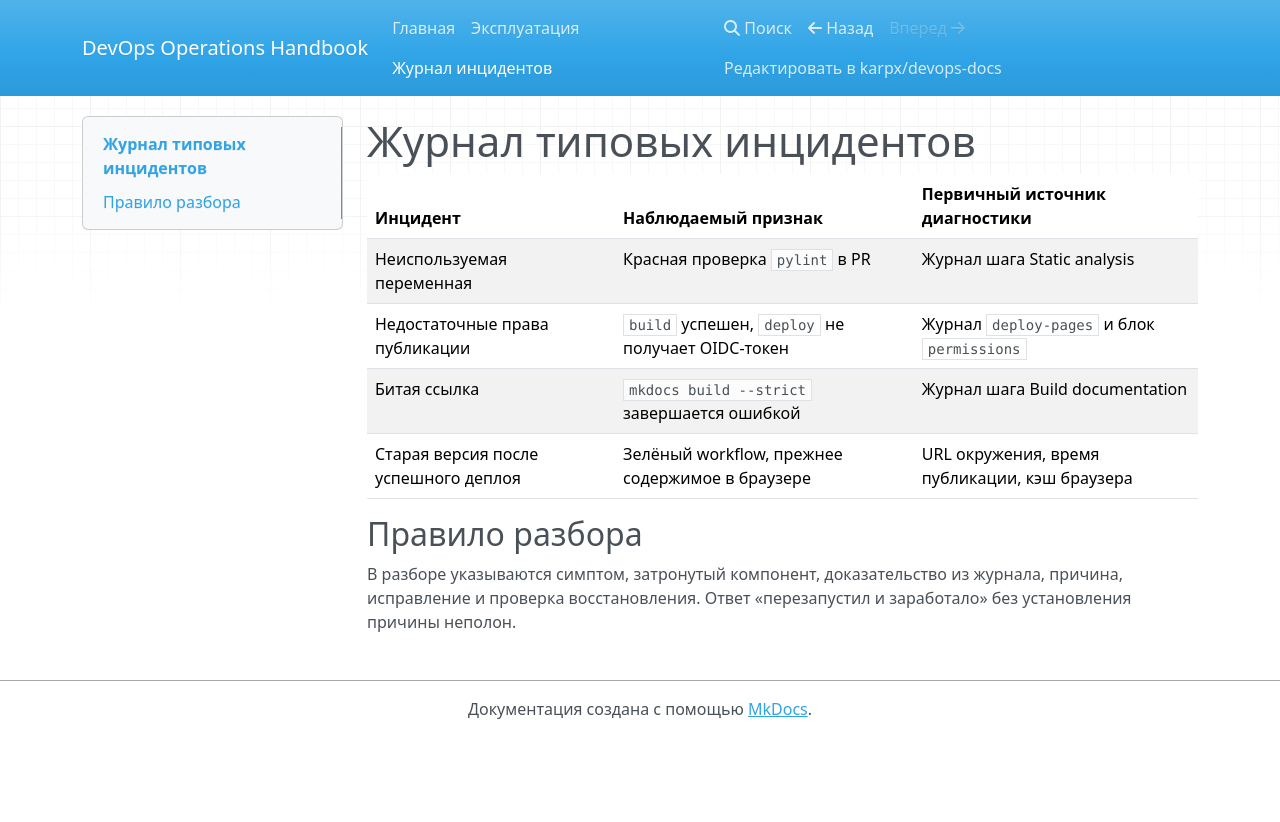
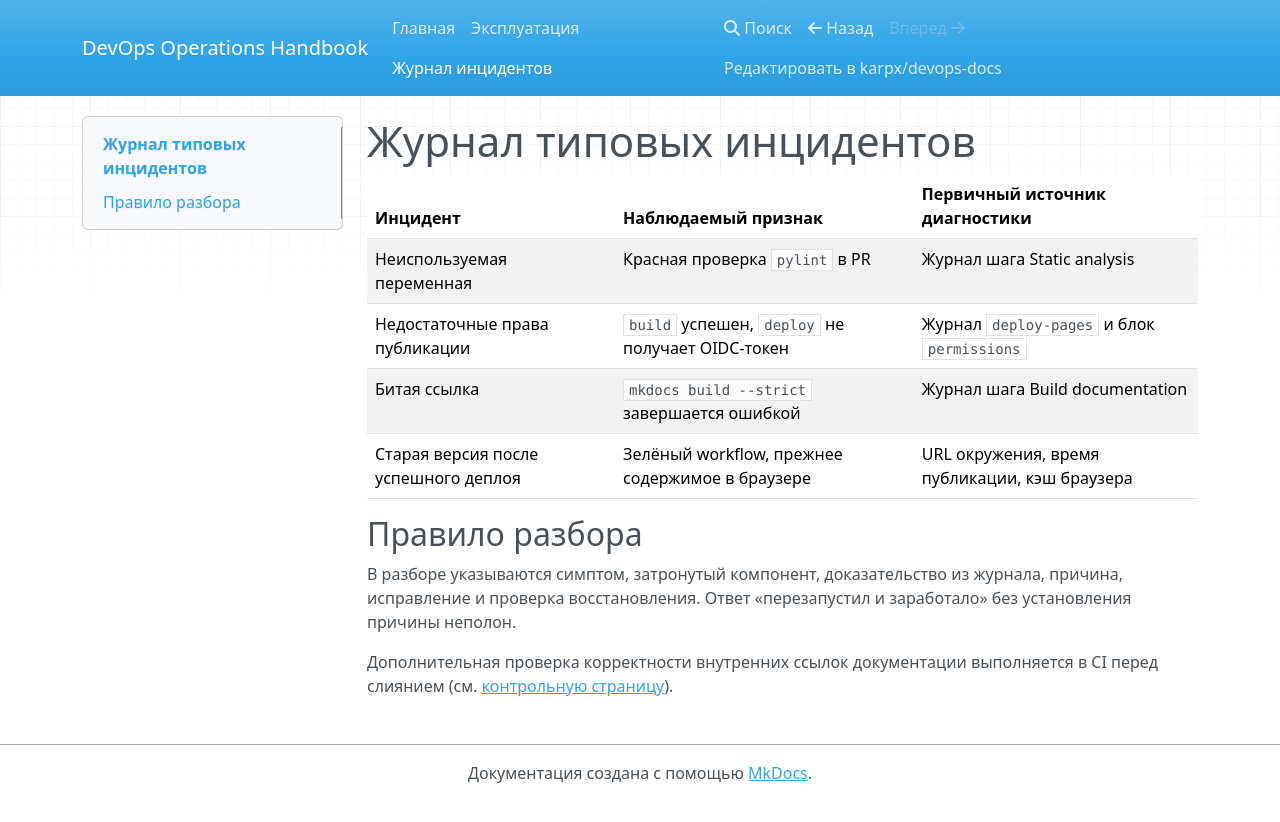
Before and after one commit to KarpX/devops-docs, an MkDocs documentation site: the page built from docs/incidents.md, in a window 1280 px wide. Shown: the top 822 px of the page. Built offline with MkDocs 1.6.1, drawn with Linux system fonts in a browser that asks for light colours; nearby versions of some CDN libraries.

Commit message:
docs: test broken link validation in PR

```diff
--- a/docs/incidents.md
+++ b/docs/incidents.md
@@ -10,3 +10,5 @@
 ## Правило разбора
 
 В разборе указываются симптом, затронутый компонент, доказательство из журнала, причина, исправление и проверка восстановления. Ответ «перезапустил и заработало» без установления причины неполон.
+
+Дополнительная проверка корректности внутренних ссылок документации выполняется в CI перед слиянием (см. [контрольную страницу](missing-page.md)).
```
